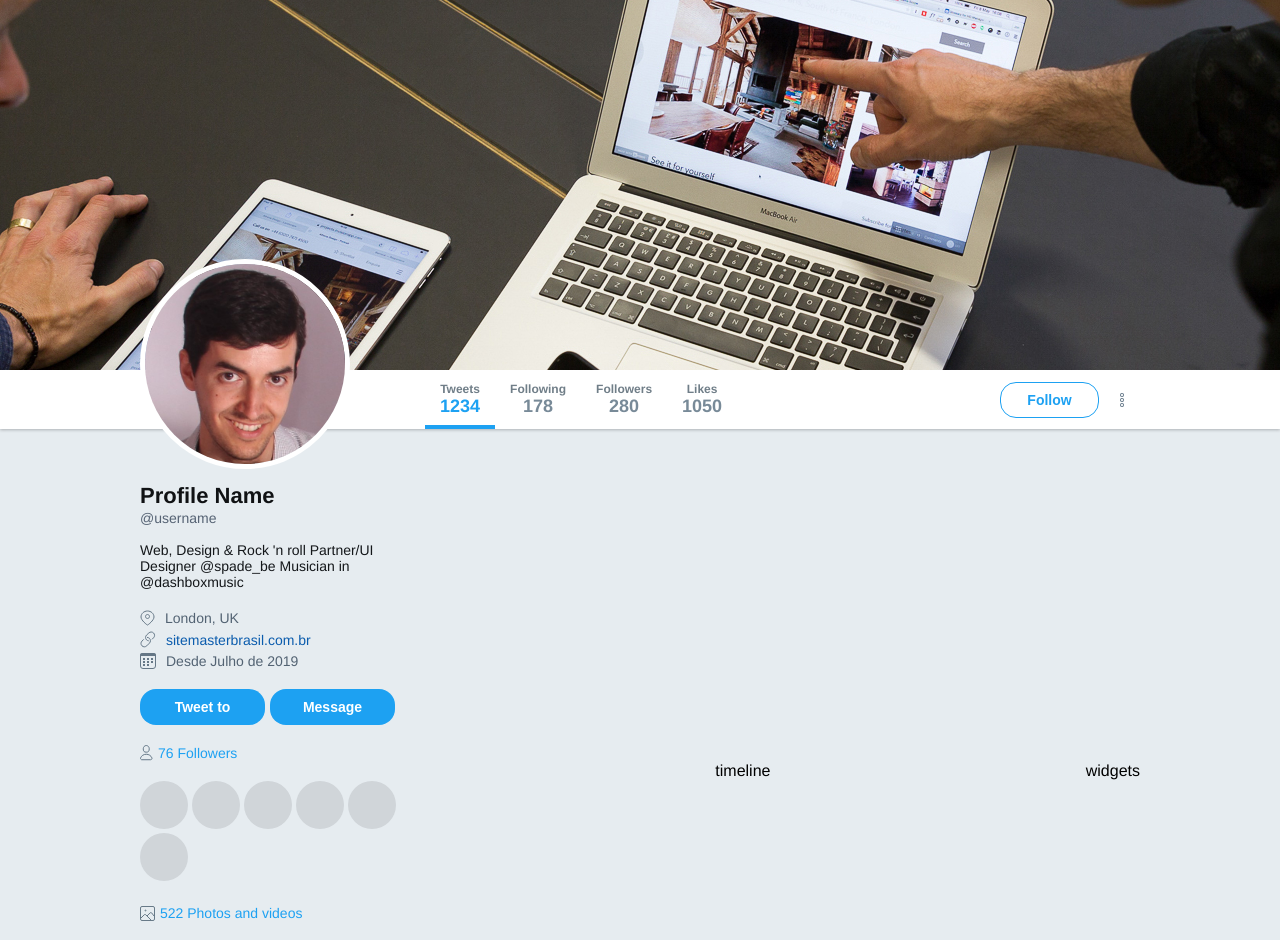
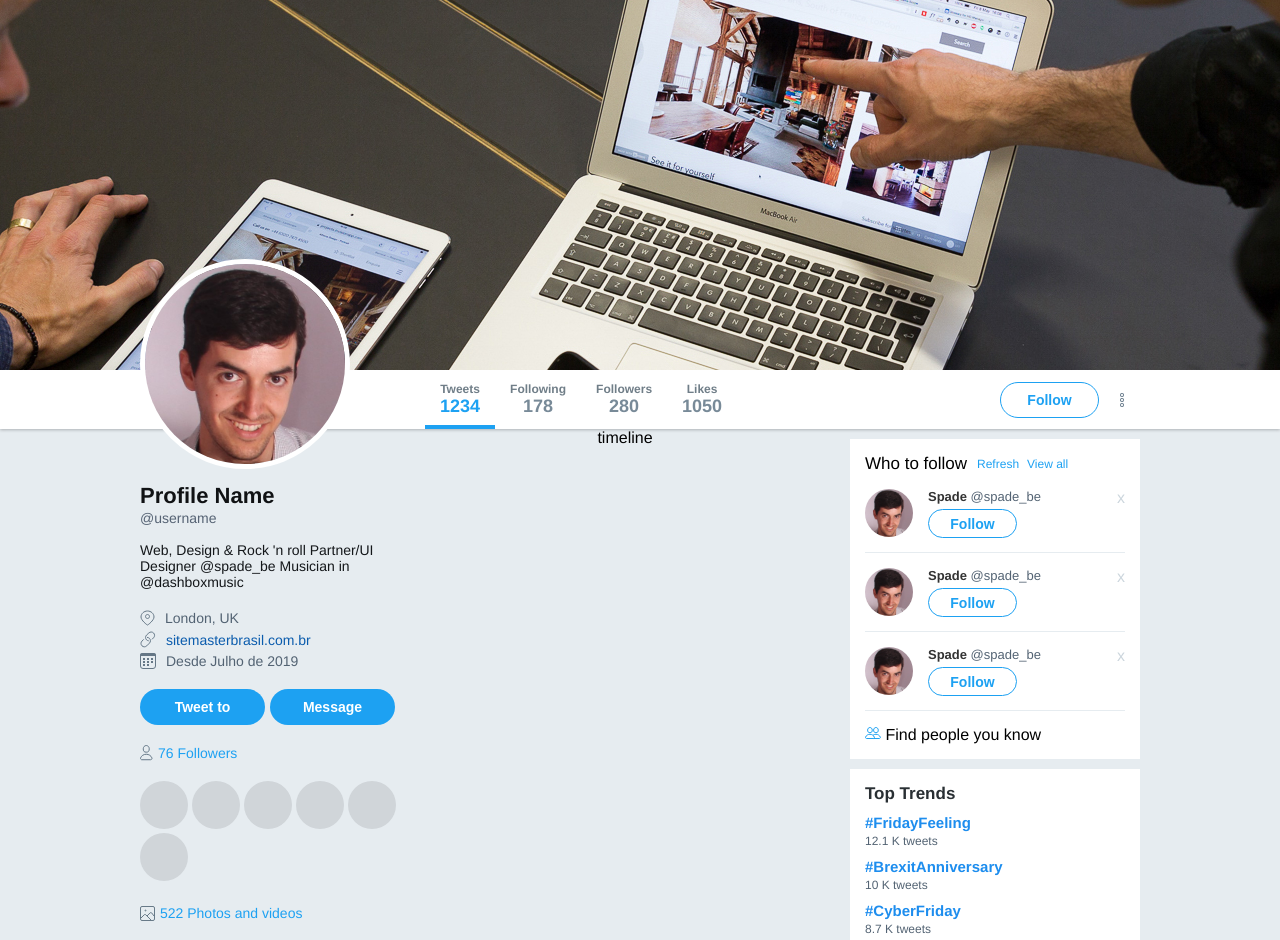
Before and after one commit to marcospmuniz/flexbox-twitter-interface, a plain HTML site: page index.html in a window 1280 px wide. Shown: the part 56-996 px from the top of the page. Drawn offline with Linux system fonts and the light colour scheme.

Commit message:
add sidebar Who to Follow

```diff
--- a/index.html
+++ b/index.html
@@ -1,34 +1,37 @@
 <!DOCTYPE html>
 <html lang="en">
   <head>
-  <meta charset="UTF-8">
-  <meta name="viewport" content="width=device-width, initial-scale=1.0">
-  <meta http-equiv="X-UA-Compatible" content="ie=edge">
+    <meta charset="UTF-8" />
+    <meta name="viewport" content="width=device-width, initial-scale=1.0" />
+    <meta http-equiv="X-UA-Compatible" content="ie=edge" />
     <title>Twitter</title>
 
-  <link rel="stylesheet" href="style.css">
+    <link rel="stylesheet" href="style.css" />
   </head>
   <body>
     <header id="main-header">
       <div class="container">
         <nav>
           <ul>
-          <li><img src="/images/home.svg" alt="Home"> Home</li>
-          <li><img src="/images/notification.svg" alt="Notifications"> Notifications</li>
-          <li><img src="/images/message.svg" alt="Messages"> Messages</li>
+            <li><img src="/images/home.svg" alt="Home" /> Home</li>
+            <li>
+              <img src="/images/notification.svg" alt="Notifications" />
+              Notifications
+            </li>
+            <li><img src="/images/message.svg" alt="Messages" /> Messages</li>
           </ul>
         </nav>
-      <img src="/images/logo.svg" alt="Logo Twitter">
+        <img src="/images/logo.svg" alt="Logo Twitter" />
         <div class="side">
-        <input type="text" placeholder="Search on Twitter">
-        <img src="/images/avatar.jpg" alt="">
+          <input type="text" placeholder="Search on Twitter" />
+          <img src="/images/avatar.jpg" alt="" />
           <button>Tweet</button>
         </div>
       </div>
     </header>
 
     <div class="banner">
-    <img src="/images/banner.jpg" alt="banner">
+      <img src="/images/banner.jpg" alt="banner" />
     </div>
 
     <div class="bar">
@@ -55,7 +58,7 @@
         <div class="actions">
           <button>Follow</button>
           <a href="#" title="Mais">
-          <img src="/images/more.png" alt="Mais">
+            <img src="/images/more.png" alt="Mais" />
           </a>
         </div>
       </div>
@@ -63,20 +66,24 @@
 
     <div class="wrapper-content container">
       <aside class="profile">
-      <img src="/images/avatar.jpg" class="avatar" alt="Avatar">
+        <img src="/images/avatar.jpg" class="avatar" alt="Avatar" />
         <h1>Profile Name</h1>
         <span>@username</span>
-      <p>Web, Design & Rock 'n roll Partner/UI Designer @spade_be Musician in @dashboxmusic</p>
+        <p>
+          Web, Design & Rock 'n roll Partner/UI Designer @spade_be Musician in
+          @dashboxmusic
+        </p>
 
         <ul>
+          <li><img src="/images/location.svg" alt="location" /> London, UK</li>
           <li>
-          <img src="/images/location.svg" alt="location"> London, UK
+            <img src="/images/link.svg" alt="link" />
+            <a href="https://sitemasterbrasil.com.br"
+              >sitemasterbrasil.com.br</a
+            >
           </li>
           <li>
-            <img src="/images/link.svg" alt="link"> <a href="https://sitemasterbrasil.com.br">sitemasterbrasil.com.br</a>
-        </li>
-        <li>
-            <img src="/images/joined.svg" alt="joined"> Desde Julho de 2019
+            <img src="/images/joined.svg" alt="joined" /> Desde Julho de 2019
           </li>
         </ul>
 
@@ -86,7 +93,10 @@
         </div>
 
         <div class="widget followers">
-        <strong><img src="/images/followers.svg" alt="Followers"> 76 Followers</strong>
+          <strong
+            ><img src="/images/followers.svg" alt="Followers" /> 76
+            Followers</strong
+          >
 
           <ul>
             <li></li>
@@ -99,7 +109,10 @@
         </div>
 
         <div class="widget images">
-        <strong><img src="/images/videos.svg" alt="Images"> 522 Photos and videos</strong>
+          <strong
+            ><img src="/images/videos.svg" alt="Images" /> 522 Photos and
+            videos</strong
+          >
 
           <ul>
             <li></li>
@@ -110,13 +123,77 @@
             <li></li>
           </ul>
         </div>
+      </aside>
 
-    </aside>
       <section class="timeline">
         timeline
       </section>
+
       <aside class="widgets">
-      widgets
+        <div class="widget follow">
+          <div class="title">
+            <strong>Who to follow</strong>
+            <a href="#">Refresh</a>
+            <a href="#">View all</a>
+          </div>
+
+          <ul>
+            <li>
+              <div class="profile">
+                <img src="/images/avatar.jpg" alt="avatar" />
+                <div class="info">
+                  <strong>Spade <span>@spade_be</span></strong>
+                  <button>Follow</button>
+                </div>
+              </div>
+              <a href="#" alt="Fechar">x</a>
+            </li>
+            <li>
+              <div class="profile">
+                <img src="/images/avatar.jpg" alt="avatar" />
+                <div class="info">
+                  <strong>Spade <span>@spade_be</span></strong>
+                  <button>Follow</button>
+                </div>
+              </div>
+              <a href="#" alt="Fechar">x</a>
+            </li>
+            <li>
+              <div class="profile">
+                <img src="/images/avatar.jpg" alt="avatar" />
+                <div class="info">
+                  <strong>Spade <span>@spade_be</span></strong>
+                  <button>Follow</button>
+                </div>
+              </div>
+              <a href="#" alt="Fechar">x</a>
+            </li>
+          </ul>
+
+          <div class="footer">
+            <img src="/images/people.svg" alt="Find people you know" />
+            Find people you know
+          </div>
+        </div>
+
+        <div class="widget trends">
+          Top Trends
+
+          <ul>
+            <li>
+              <a href="#">#FridayFeeling</a>
+              <span>12.1 K tweets</span>
+            </li>
+            <li>
+              <a href="#">#BrexitAnniversary</a>
+              <span>10 K tweets</span>
+            </li>
+            <li>
+              <a href="#">#CyberFriday</a>
+              <span>8.7 K tweets</span>
+            </li>
+          </ul>
+        </div>
       </aside>
     </div>
   </body>
--- a/style.css
+++ b/style.css
@@ -4,7 +4,8 @@
   box-sizing: border-box;
 }
 
-input, button {
+input,
+button {
   outline: 0;
 }
 
@@ -20,7 +21,7 @@ input, button {
 
 body {
   background-color: #e6ecf0;
-  font-family: 'Helvetica Neue', 'Helvetica', Arial, sans-serif;
+  font-family: "Helvetica Neue", "Helvetica", Arial, sans-serif;
   text-rendering: optimizeLegibility !important;
   -webkit-font-smoothing: antialiased !important;
 }
@@ -68,7 +69,7 @@ header#main-header div.side input {
   color: #667581;
   font-size: 12px;
   font-weight: 500;
-  background: #f5f8fa url('/images/search.svg') no-repeat 190px center;
+  background: #f5f8fa url("/images/search.svg") no-repeat 190px center;
 }
 
 header#main-header div.side img {
@@ -89,7 +90,7 @@ header#main-header div.side button {
   font-size: 14px;
   color: #fff;
   border: 0;
-  border-radius: 16px;
+  border-radius: 25px;
   cursor: pointer;
 }
 
@@ -124,27 +125,27 @@ div.bar ul li {
 }
 
 div.bar ul li.active::after {
-  content: '';
+  content: "";
   height: 4px;
   position: absolute;
   bottom: 0;
   left: 0;
   width: 100%;
-  background-color: #1DA1F2;
+  background-color: #1da1f2;
 }
 
 div.bar ul li span {
   font-size: 12px;
-  color: #707E88;
+  color: #707e88;
 }
 
 div.bar ul li strong {
   font-size: 18px;
-  color: #788A98;
+  color: #788a98;
 }
 
 div.bar ul li.active strong {
-  color: #1DA1F2;
+  color: #1da1f2;
 }
 
 div.bar div.actions {
@@ -167,17 +168,21 @@ div.bar div.actions button {
   align-items: center;
   justify-content: center;
   background: #fff;
-  color: #1DA1F2;
+  color: #1da1f2;
   font-size: 14px;
   font-weight: bold;
-  border: 1px solid #1DA1F2;
-  border-radius: 16px;
+  border: 1px solid #1da1f2;
+  border-radius: 25px;
   margin-right: 5px;
   cursor: pointer;
 }
 
 div.wrapper-content {
   display: flex;
+}
+
+div.wrapper-content.container {
+  align-items: flex-start;
 }
 
 div.wrapper-content aside.profile {
@@ -205,7 +210,7 @@ div.wrapper-content aside.profile span {
 
 div.wrapper-content aside.profile p {
   font-size: 14px;
-  color: #14171A;
+  color: #14171a;
   margin-top: 15px;
 }
 
@@ -234,17 +239,17 @@ div.wrapper-content aside.profile ul li a:link,
 div.wrapper-content aside.profile ul li a:hover,
 div.wrapper-content aside.profile ul li a:visited,
 div.wrapper-content aside.profile ul li a:active {
-  color: #0B5CAD;
+  color: #0b5cad;
   text-decoration: none;
 }
 
 div.wrapper-content aside.profile .widget {
-  margin-top: 20px
+  margin-top: 20px;
 }
 
 div.wrapper-content aside.profile .widget strong {
   font-weight: normal;
-  color: #1DA1F2;
+  color: #1da1f2;
   font-size: 14px;
   display: flex;
   align-items: center;
@@ -264,12 +269,12 @@ div.wrapper-content aside.profile div.actions {
 div.wrapper-content aside.profile div.actions button {
   height: 36px;
   width: 128px;
-  background: #1DA1F2;
+  background: #1da1f2;
   color: #fff;
   font-size: 14px;
   font-weight: bold;
   border: 0;
-  border-radius: 16px;
+  border-radius: 25px;
   margin-right: 5px;
   cursor: pointer;
 }
@@ -283,7 +288,7 @@ div.wrapper-content aside.profile .widget ul {
 div.wrapper-content aside.profile .followers ul li {
   width: 48px;
   height: 48px;
-  background-color: #D0D5D9;
+  background-color: #d0d5d9;
   border-radius: 50%;
   flex-shrink: 0;
   margin: 0 4px 4px 0;
@@ -292,8 +297,140 @@ div.wrapper-content aside.profile .followers ul li {
 div.wrapper-content aside.profile .images ul li {
   width: 83px;
   height: 83px;
-  background-color: #D0D5D9;
+  background-color: #d0d5d9;
   border-radius: 5%;
   flex-shrink: 0;
   margin: 0 3px 3px 0;
 }
+
+div.wrapper-content aside.widgets {
+  width: 290px;
+}
+
+div.wrapper-content aside.widgets .widget {
+  background: #fff;
+  padding: 15px;
+  margin-top: 10px;
+}
+
+div.wrapper-content aside.widgets .widget.follow .title {
+  display: flex;
+  align-items: center;
+}
+
+div.wrapper-content aside.widgets .widget.follow .title strong {
+  font-size: 17px;
+  font-weight: normal;
+  margin-right: 10px;
+}
+
+div.wrapper-content aside.widgets .widget.follow .title a:link,
+div.wrapper-content aside.widgets .widget.follow .title a:hover,
+div.wrapper-content aside.widgets .widget.follow .title a:visited,
+div.wrapper-content aside.widgets .widget.follow .title a:active {
+  color: #1da1f2;
+  font-size: 12px;
+  font-weight: normal;
+  text-decoration: none;
+  margin-right: 8px;
+}
+
+div.wrapper-content aside.widgets .widget.follow .title:last-child {
+  margin-right: 0;
+}
+
+div.wrapper-content aside.widgets .widget.follow ul {
+  list-style: none;
+}
+
+div.wrapper-content aside.widgets .widget.follow ul li {
+  display: flex;
+  align-items: flex-start;
+  justify-content: space-between;
+  padding: 15px 0;
+  height: 79px;
+  border-bottom: 1px solid #e6ecf0;
+}
+
+div.wrapper-content aside.widgets .widget.follow ul li .profile {
+  display: flex;
+}
+
+div.wrapper-content aside.widgets .widget.follow ul li .profile img {
+  width: 48px;
+  height: 48px;
+  border-radius: 50%;
+  margin-right: 15px;
+}
+
+div.wrapper-content aside.widgets .widget.follow ul li .profile .info {
+  display: flex;
+  flex-direction: column;
+  font-size: 13px;
+  color: #333;
+}
+
+div.wrapper-content aside.widgets .widget.follow ul li .profile .info span {
+  color: #536373;
+  font-weight: normal;
+}
+
+div.wrapper-content aside.widgets .widget.follow ul li .profile .info button {
+  height: 29px;
+  width: 89px;
+  display: flex;
+  align-items: center;
+  justify-content: center;
+  background: #fff;
+  color: #1da1f2;
+  font-size: 14px;
+  font-weight: bold;
+  border: 1px solid #1da1f2;
+  border-radius: 25px;
+  margin-top: 5px;
+  cursor: pointer;
+}
+
+div.wrapper-content aside.widgets .widget.follow ul li a:link,
+div.wrapper-content aside.widgets .widget.follow ul li a:hover,
+div.wrapper-content aside.widgets .widget.follow ul li a:visited,
+div.wrapper-content aside.widgets .widget.follow ul li a:active {
+  color: #ccd6dd;
+  text-decoration: none;
+}
+
+div.wrapper-content aside.widgets .widget.follow .footer {
+  margin-top: 15px;
+}
+
+div.wrapper-content aside.widgets .widget.trends {
+  font-size: 17px;
+  font-weight: bold;
+  color: #292f33;
+}
+
+div.wrapper-content aside.widgets .widget.trends ul {
+  display: flex;
+  flex-direction: column;
+  list-style: none;
+}
+
+div.wrapper-content aside.widgets .widget.trends ul li {
+  display: flex;
+  flex-direction: column;
+  font-size: 12px;
+  font-weight: normal;
+  color: #536373;
+  margin-top: 10px;
+}
+
+div.wrapper-content aside.widgets .widget.trends ul li a:link,
+div.wrapper-content aside.widgets .widget.trends ul li a:hover,
+div.wrapper-content aside.widgets .widget.trends ul li a:visited,
+div.wrapper-content aside.widgets .widget.trends ul li a:active {
+  color: #1d8dee;
+  font-size: 15px;
+  font-weight: bold;
+  text-decoration: none;
+  margin-bottom: 3px;
+}
```
Also changed, not shown: images/people.svg (added). Lines whose indentation alone changed are shown as unchanged.
